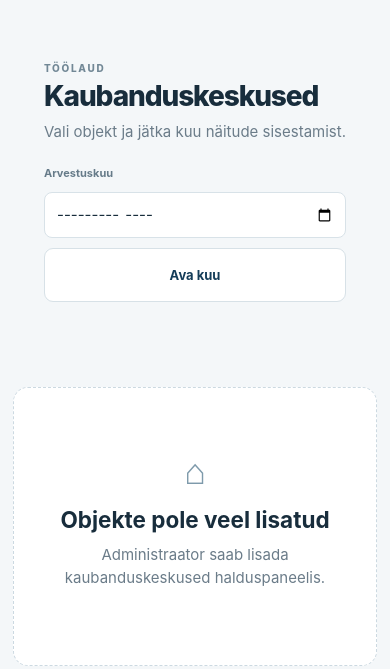
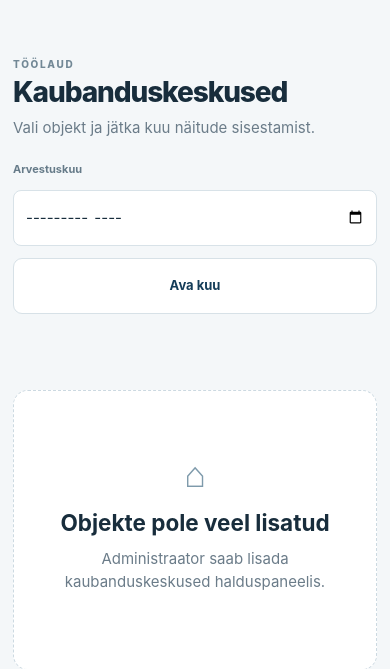
Before and after one commit to Tviki1488/IdaMeters, a Flask app: template templates/index.html in a window 390 px wide. Shown: the top 669 px of the page. Run offline with Flask 3, Linux system fonts and the light colour scheme; the template is opened without the code that fills it, so the values that code supplies are empty; some libraries are stand-ins or nearby versions.

Commit message:
Implement responsive styles for mobile month selector
Added responsive styles for month selector on iPhone Safari.

```diff
--- a/static/style.css
+++ b/static/style.css
@@ -997,3 +997,53 @@
         box-sizing: border-box;
     }
 }
+/* iPhone Safari – month selector responsive fix */
+
+@media screen and (max-width: 700px) {
+
+    .page-heading {
+        display: flex;
+        flex-direction: column;
+        align-items: stretch;
+        width: 100%;
+        min-width: 0;
+        box-sizing: border-box;
+    }
+
+    .period-form {
+        display: flex;
+        flex-direction: column;
+        align-items: stretch;
+        gap: 12px;
+
+        width: 100%;
+        min-width: 0;
+        max-width: 100%;
+        box-sizing: border-box;
+    }
+
+    .period-form label {
+        display: block;
+        width: 100%;
+    }
+
+    .period-form input[type="month"] {
+        display: block;
+        width: 100%;
+        min-width: 0;
+        max-width: 100%;
+        height: 56px;
+        box-sizing: border-box;
+        margin: 0;
+    }
+
+    .period-form button {
+        display: block;
+        width: 100%;
+        min-width: 0;
+        max-width: 100%;
+        height: 56px;
+        box-sizing: border-box;
+        margin: 0;
+    }
+}
```
